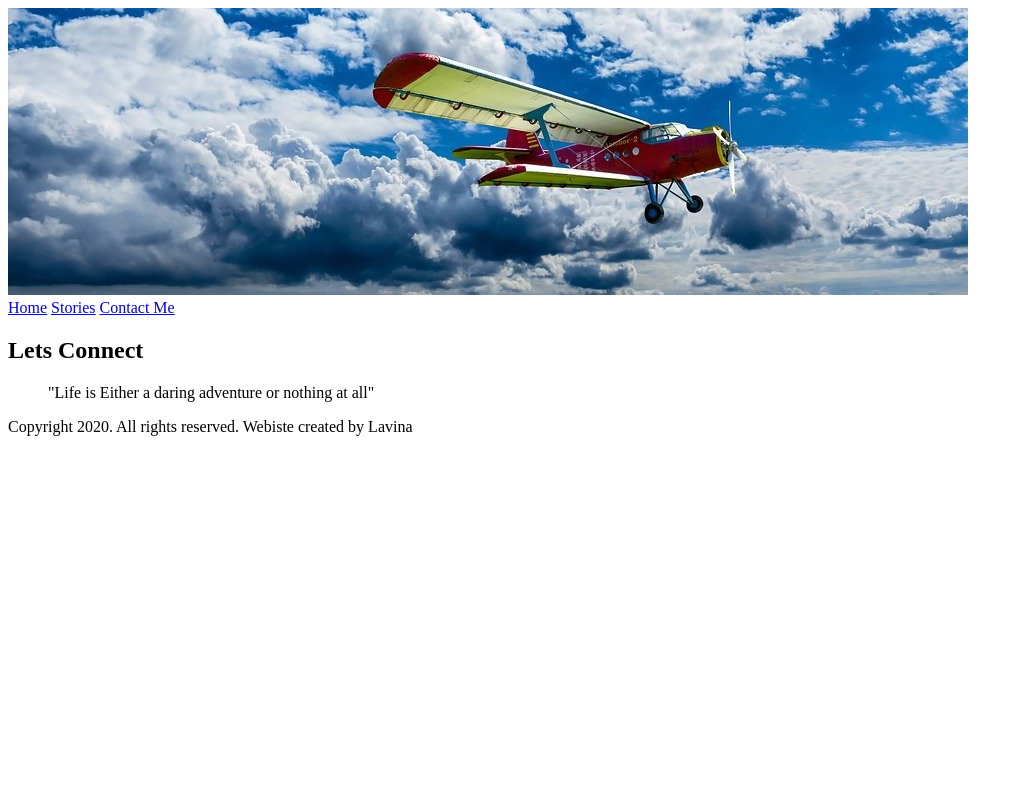
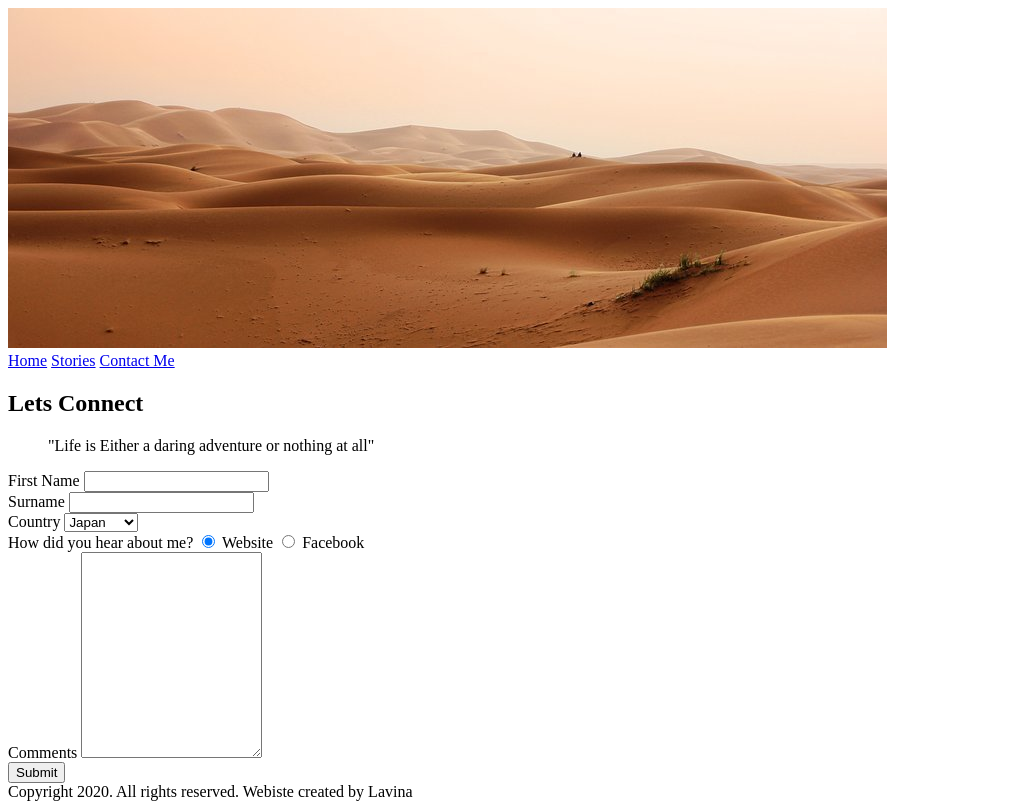
Before and after one commit to lavinagithub/myhobbysite, a plain HTML site: page contact.html in a window 1280 px wide. Shown: the whole page, without its empty margins (0-1023 px from the left). Drawn offline with Linux system fonts and the light colour scheme.

Commit message:
added content for stories and contact page

```diff
--- a/contact.html
+++ b/contact.html
@@ -7,7 +7,7 @@
   </head>
   <body>
     <header>
-      <img src="./images/aircraft.jpg" alt="Aircraft picture" />
+      <img src="./images/desert.jpg" alt="Desert picture" />
       <br />
       <nav>
         <a href="index.html">Home</a>
@@ -24,7 +24,39 @@
     </header>
 
     <main>
-      <!-- Will add main content tomorrow 20/11/2020 -->
+      <article>
+        <form action="#">
+          <label for="fname">First Name</label>
+          <input type="text" name="fname" id="fname" />
+          <br />
+
+          <label for="sname">Surname</label>
+          <input type="text" name="sname" id="sname" />
+          <br />
+
+          <label for="country">Country</label>
+          <select name="country">
+            <option value="AUS">Australia</option>
+            <option value="CAN">Canada</option>
+            <option value="JPN" selected>Japan</option>
+          </select>
+          <br />
+
+          <label for="how">How did you hear about me?</label>
+          <input type="radio" id="website" name="how" checked /> Website
+          <input type="radio" id="facebook" name="how" /> Facebook
+          <br />
+
+          <label for="comment">Comments</label>
+          <textarea
+            id="comment"
+            name="comment"
+            style="height: 200px"
+          ></textarea>
+          <br />
+          <input type="submit" value="Submit" />
+        </form>
+      </article>
     </main>
 
     <footer>
```
Also changed, not shown: index.html (+17 -1 lines), stories.html (+22 -2 lines), images/desert.jpg (added), images/landscape.jpg (added), images/paris.jpg (added), images/ribblehead-viaduct.jpg (added), images/singapore.jpg (added).
